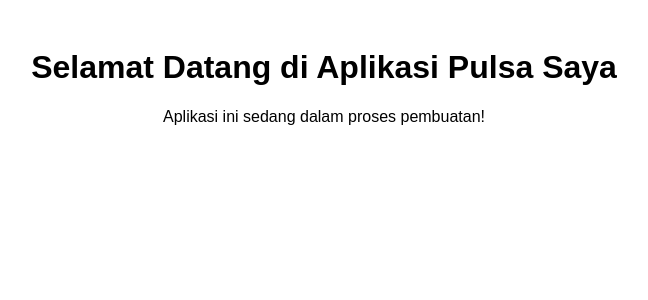
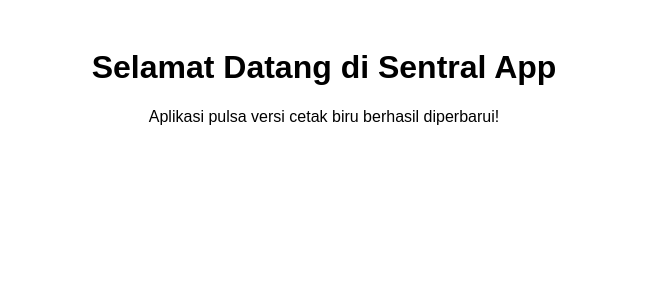
Before and after one commit to roniabdulaziz/sentralapp, a Next.js app: page / in a window 1280 px wide. Shown: the top 300 px of the page, without its empty margins (316-964 px from the left). Built offline with nearby package versions, Linux system fonts and the light colour scheme.

Commit message:
Update page.js

```diff
--- a/app/page.js
+++ b/app/page.js
@@ -1,8 +1,8 @@
 export default function Home() {
   return (
     <div style={{ padding: '20px', textAlign: 'center', fontFamily: 'sans-serif' }}>
-      <h1>Selamat Datang di Aplikasi Pulsa Saya</h1>
-      <p>Aplikasi ini sedang dalam proses pembuatan!</p>
+      <h1>Selamat Datang di Sentral App</h1>
+      <p>Aplikasi pulsa versi cetak biru berhasil diperbarui!</p>
     </div>
   )
-  }
+}
```
